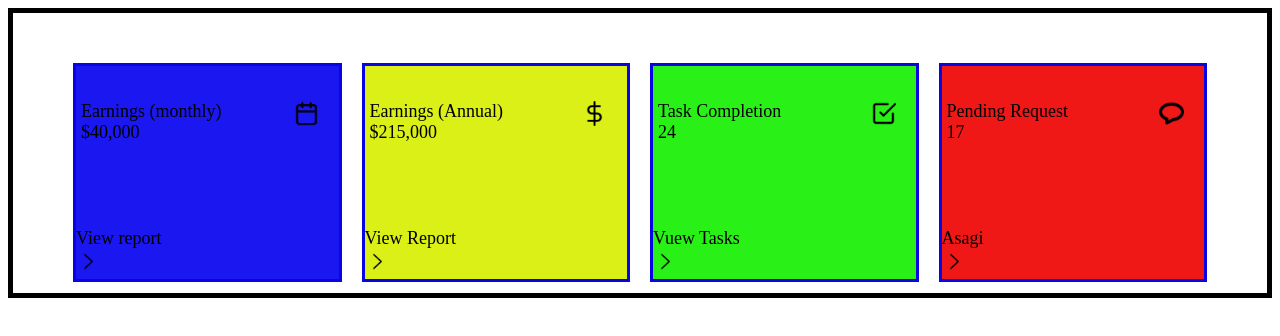
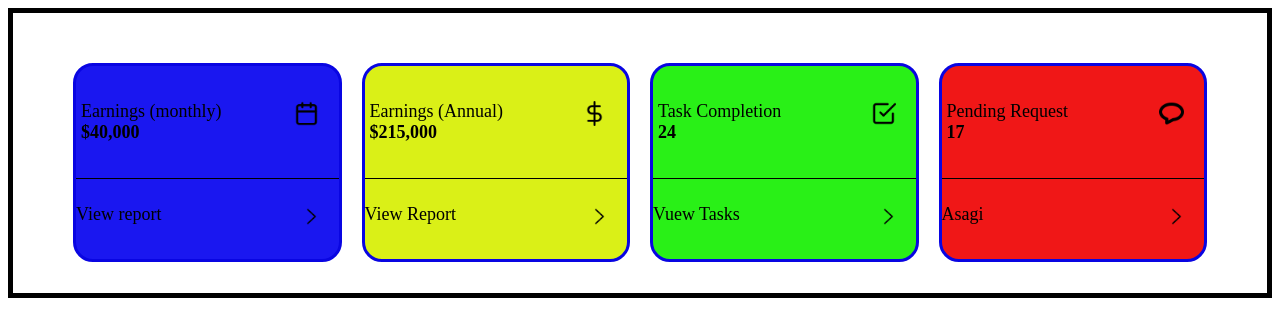
Before and after one commit to Baba28/PragmatechFoundationProject, a plain HTML site: page Works/CSSFlexBox/index.html in a window 1280 px wide. Drawn offline with Linux system fonts and the light colour scheme.

Commit message:
deyisiklik

```diff
--- a/Works/CSSFlexBox/css/style.css
+++ b/Works/CSSFlexBox/css/style.css
@@ -3,14 +3,16 @@
     padding: 50px;
     display: flex;
     justify-content: space-between;
+
+
 }
 
-.box{
+.main-box{
     width: 340px;
     margin: 0px 10px;
     height: 180px;
     font-size: 18px;
-
+    border-radius: 40px ;
 }
 
 .box-icon-up{
@@ -25,28 +27,39 @@
 }
 .box-icon-items{
 
+
     padding: 5px;
+}
+.box-icon-items span{
+    font-weight: bold;
 }
 
 .box-icon-down{
+    border-top: 1px solid  black;
     padding: 25px 0px;
     display: flex;
     justify-content: space-between;
+
 }
 .box-1{
     border: 3px solid rgb(9, 5, 226);
     background-color: rgb(26, 23, 240);
+    border-radius: 20px;
+
 }
 
 .box-2{
     border: 3px solid rgb(9, 5, 226);
     background-color: rgb(218, 240, 23);
+    border-radius: 20px;
 }
 .box-3{
     border: 3px solid rgb(9, 5, 226);
     background-color: rgb(41, 240, 23);
+    border-radius: 20px;
 }
 .box-4{
     border: 3px solid rgb(9, 5, 226);
     background-color: rgb(240, 23, 23);
+    border-radius: 20px;
 }
--- a/Works/CSSFlexBox/index.html
+++ b/Works/CSSFlexBox/index.html
@@ -7,49 +7,56 @@
 </head>
 <body>
     <div class="container">
-        <div class="box">
+        <div class="main-box">
             <div class="box-1">
                 <div class="box-icon-up">
-                    <div class="box-icon-items">Earnings (monthly)<br>$40,000</div>
+                    <div class="box-icon-items">Earnings (monthly)<br>
+                        <span>$40,000</span></div>
                  <div class="box-icon-items"><img src="/images/3325073_calendar_icon.png" alt=""></div>
                 </div>
-                <div class="box-icon-down"></div>
+                <div class="box-icon-down">
                     <div>View report</div>
                     <div><img src="/images/211607_right_arrow_icon.png" alt=""></div>
+                </div>
             </div>
         </div>
-        <div class="box">
+        <div class="main-box">
             <div class="box-2">
                 <div class="box-icon-up">
-                    <div class="box-icon-items">Earnings (Annual)<br>$215,000 </div>
+                    <div class="box-icon-items">Earnings (Annual)<br>
+                        <span>$215,000</span></div>
                     <div class="box-icon-items"><img src="/images/3325113_dollar_sign_icon.png" alt=""></div>
                 </div>
-                <div class="box-icon-down"></div>
+                <div class="box-icon-down">
                     <div>View Report</div>
                     <div><img src="/images/211607_right_arrow_icon.png" alt=""></div>
+                </div>
             </div>
         </div>
-        <div class="box">
+        <div class="main-box">
             <div class="box-3">
                 <div class="box-icon-up">
-                    <div class="box-icon-items">Task Completion<br>24</div>
+                    <div class="box-icon-items">Task Completion<br>
+                       <span>24</span></div>
                     <div class="box-icon-items"><img src="/images/2561354_check_square_icon.png" alt=""></div>
                 </div>
-                <div class="box-icon-down"></div>
+                <div class="box-icon-down">
                     <div>Vuew Tasks</div>
                     <div><img src="/images/211607_right_arrow_icon.png" alt=""></div>
+                </div>
             </div>
         </div>
-        <div class="box">
+        <div class="main-box">
             <div class="box-4">
                 <div class="box-icon-up">
-                    <div class="box-icon-items">Pending Request<br>17</div>
+                    <div class="box-icon-items">Pending Request<br>
+                        <span>17</span></div>
                     <div class="box-icon-items"><img src="/images/3994387_bubble_chat_message_sms_text_icon.png" alt=""></div>
                 </div>
-                <div class="box-icon-down"></div>
+                <div class="box-icon-down">
                     <div>Asagi</div>
-                    <div><img src="/images/211607_right_arrow_icon.png" alt="">
-                    </div>
+                    <div><img src="/images/211607_right_arrow_icon.png" alt=""></div>
+                </div>
             </div>
         </div>
     </div>
```
Also changed, not shown: 1 other file.
